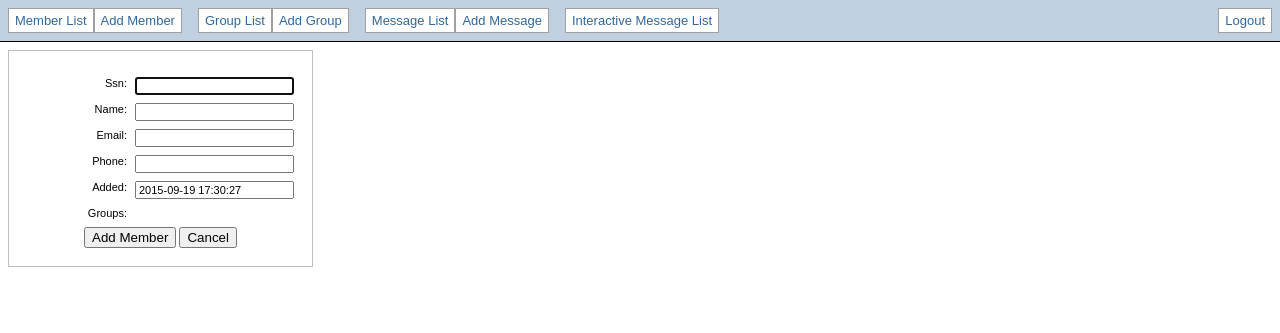
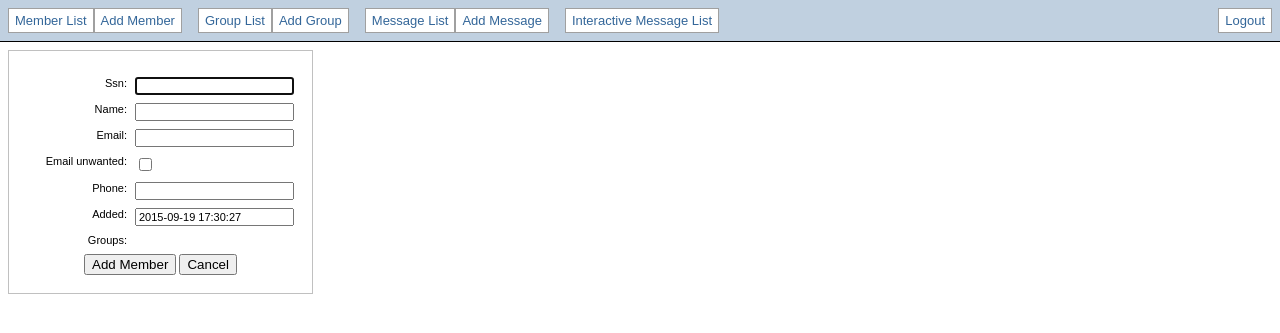
Before and after one commit to piratar/icepirate, a Django app: page /member/add/ in a window 1280 px wide. Shown: the top 333 px of the page. Run offline with Django 3.2, Linux system fonts and the light colour scheme; the visitor is signed in with stand-in values (Sample User, id 1); data that the repository does not hold is empty; parts of the project's set-up code (start-up, migrations or seed data) failed here and were passed over; some libraries are stand-ins or nearby versions.

Commit message:
Members can now be excluded from email functionality, if they don't wish to receive any mail

```diff
--- a/icepirate/management/commands/process_messages.py
+++ b/icepirate/management/commands/process_messages.py
@@ -29,11 +29,11 @@ class Command(BaseCommand):
 
             recipients = []
             if message.send_to_all:
-                recipients = Member.objects.all()
+                recipients = Member.objects.filter(email_unwanted=False)
             else:
                 groups = message.groups.all()
                 for group in groups:
-                    recipients.extend(group.members.all())
+                    recipients.extend(group.members.filter(email_unwanted=False))
 
             # NOTE: If a MessageDelivery exists for a user but timing_end=None, then previous sending must have failed
             already_delivered = [d.member for d in message.messagedelivery_set.select_related('member').exclude(timing_end=None)]
--- a/member/forms.py
+++ b/member/forms.py
@@ -12,4 +12,4 @@ class MemberForm(ModelForm):
 
     class Meta:
         model = Member
-        fields = ['ssn', 'name', 'email', 'phone', 'added', 'groups']
+        fields = ['ssn', 'name', 'email', 'email_unwanted', 'phone', 'added', 'groups']
--- a/member/models.py
+++ b/member/models.py
@@ -8,6 +8,7 @@ class Member(models.Model):
     username = models.CharField(max_length=50, unique=True, null=True, blank=True)
     email = models.EmailField(unique=True)
     email_verified = models.BooleanField(default=False)
+    email_unwanted = models.BooleanField(default=False)
     phone = models.CharField(max_length=30, blank=True)
     partake = models.BooleanField(default=False)
     added = models.DateTimeField(default=datetime.now)
```
Also changed, not shown: templates/member/stubs/infosheet.html (+6 -1 lines).
